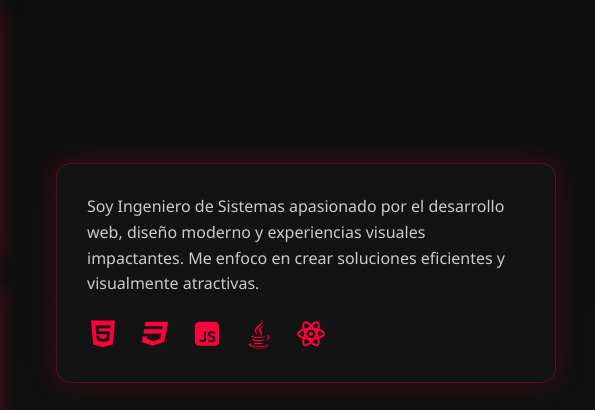
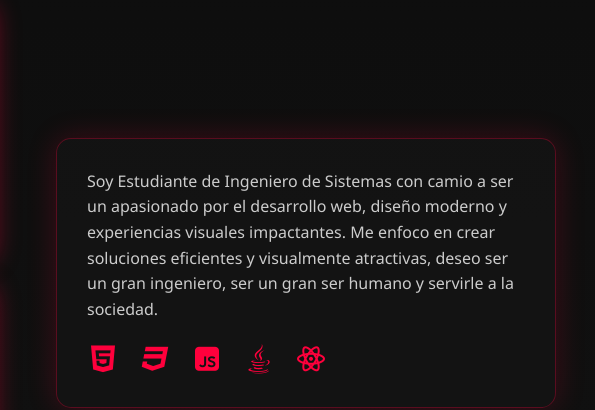
Before and after one commit to xCRISVIDx/xCRISVIDx.github.io, a plain HTML site: page index.html in a window 1280 px wide. Shown: the part 992-1402 px from the top of the page, 474-1069 px from the left. Drawn offline with nearby package versions, Linux system fonts and the light colour scheme; a script that the page names is missing.

Commit message:
Update index.html

```diff
--- a/index.html
+++ b/index.html
@@ -46,9 +46,10 @@
 
     <div class="about-text">
       <p>
-        Soy Ingeniero de Sistemas apasionado por el desarrollo web,
+        Soy Estudiante de Ingeniero de Sistemas con camio a ser un apasionado por el desarrollo web,
         diseño moderno y experiencias visuales impactantes.
-        Me enfoco en crear soluciones eficientes y visualmente atractivas.
+        Me enfoco en crear soluciones eficientes y visualmente atractivas, deseo ser un gran ingeniero,
+        ser un gran ser humano y servirle a la sociedad.
       </p>
 
       <div class="about-tech">
```
